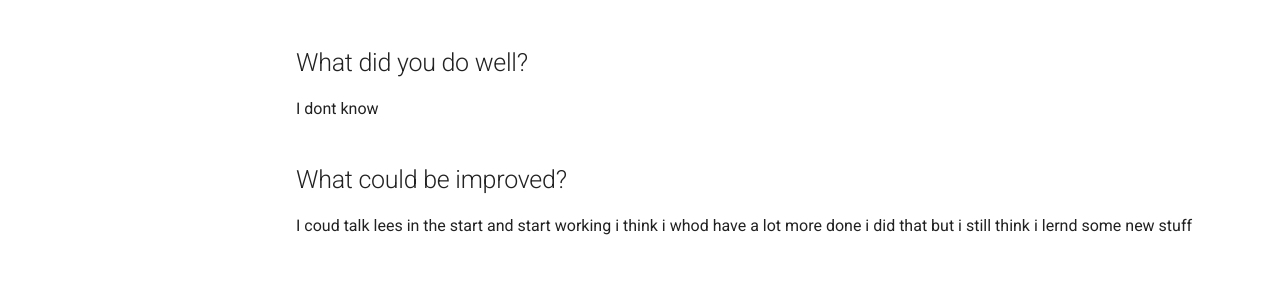
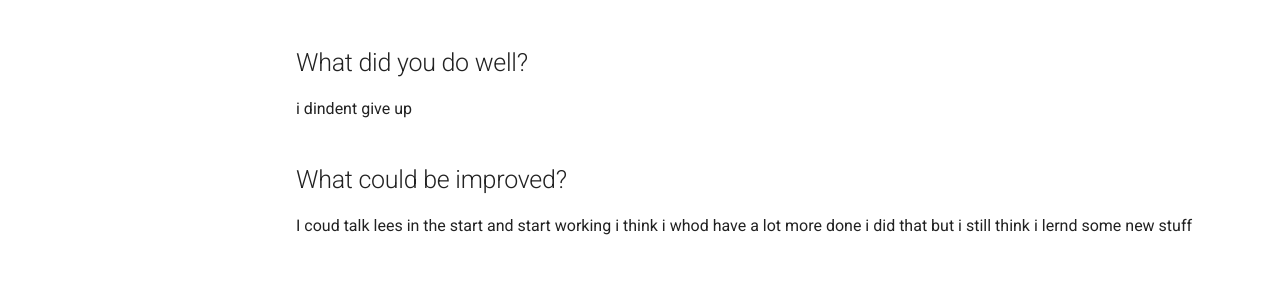
Before and after one commit to richelbilderbeek/prao_julian_20260320, an MkDocs documentation site: the page built from docs/reflection.md, in a window 1280 px wide and 1313 px high. Shown: the part 448-731 px from the top of the window. Built offline with MkDocs 1.6.1 and Material for MkDocs 9.7.7, drawn with Linux system fonts in a browser that asks for light colours; comment, search, counter and statistics services are not loaded.

Commit message:
Update reflection.md

```diff
--- a/docs/reflection.md
+++ b/docs/reflection.md
@@ -10,7 +10,7 @@ By forcing oneself to think of this, one can actually learn from the past.
 ## What did you do?
 I lernd and read about HTML
 ## What did you do well?
-I dont know
+i dindent give up
 ## What could be improved?
 I coud talk lees in the start and start working i think i whod have a lot more done i did that but i still think i lernd some new stuff
 ## What did your supervisor do well?
```
